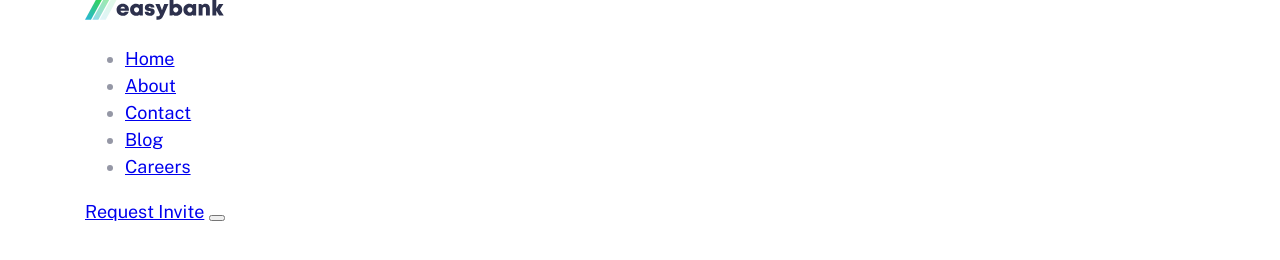
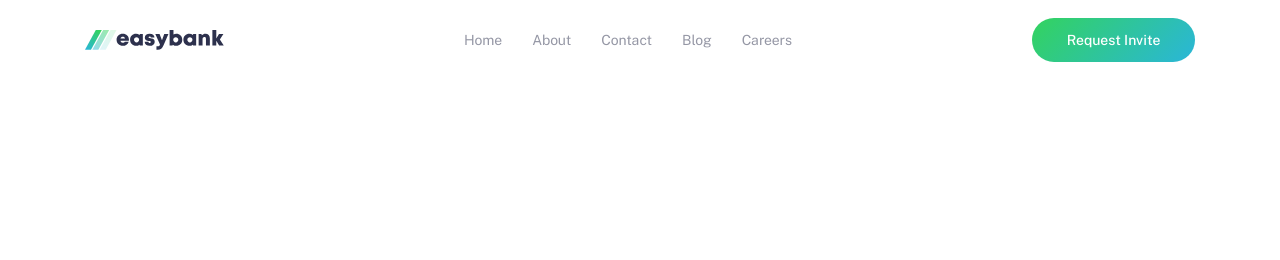
Before and after one commit to Muhammadjewel/easybank, a plain HTML site: page index.html in a window 1280 px wide. Drawn offline with Linux system fonts and the light colour scheme.

Commit message:
WIP Add site-header desktop styles

```diff
--- a/scss/_general.scss
+++ b/scss/_general.scss
@@ -14,6 +14,7 @@ body {
   height: 100%;
   padding: 0;
   margin: 0;
+  margin-top: 80px;
   font-family: "Public Sans", "Arial", sans-serif;
   font-size: 18px;
   line-height: 1.5;
--- a/scss/_variables.scss
+++ b/scss/_variables.scss
@@ -1 +1,5 @@
 $text-color: #9597a5;
+$dark-text-color: #2d314d;
+$green: #30c88f;
+$gradient-bg: linear-gradient(135deg, #33d35e 0%, #2ab6d9 100%);
+$gradient-bg-hover: linear-gradient(135deg, rgba(51, 211, 94, 0.4) 0%, rgba(42, 182, 217, 0.4) 100%);
--- a/scss/blocks/_blocks-all.scss
+++ b/scss/blocks/_blocks-all.scss
@@ -1,2 +1,6 @@
 @import "visually-hidden";
 @import "container";
+@import "button";
+@import "site-header";
+@import "logo";
+@import "sitenav";
--- /dev/null
+++ b/scss/blocks/_button.scss
@@ -0,0 +1,28 @@
+.button {
+  display: inline-block;
+  min-width: 163px;
+  max-width: 100%;
+  white-space: nowrap;
+  padding: 8px 16px;
+  border-radius: 22px;
+  font-size: 14px;
+  line-height: 28px;
+  font-weight: 500;
+  text-decoration: none;
+  text-align: center;
+  text-transform: capitalize;
+  background-color: $green;
+  background-image: $gradient-bg;
+  color: #fff;
+  overflow: hidden;
+  text-overflow: ellipsis;
+
+  &:hover {
+    opacity: 0.4;
+  }
+
+  &--non-alpha:hover {
+    opacity: 1;
+    background-image: $gradient-bg-hover;
+  }
+}
--- /dev/null
+++ b/scss/blocks/_logo.scss
@@ -0,0 +1,7 @@
+.logo {
+  display: inline-block;
+}
+
+.logo__img {
+  display: block;
+}
--- /dev/null
+++ b/scss/blocks/_site-header.scss
@@ -0,0 +1,19 @@
+.site-header {
+  position: fixed;
+  z-index: 50;
+  left: 0;
+  top: 0;
+  width: 100%;
+  background-color: #fff;
+}
+
+.site-header__container {
+  display: flex;
+  flex-wrap: wrap;
+  justify-content: space-between;
+  align-items: center;
+}
+
+.site-header__toggler {
+  display: none;
+}
--- /dev/null
+++ b/scss/blocks/_sitenav.scss
@@ -0,0 +1,59 @@
+.sitenav {
+  max-width: 756px;
+}
+
+.sitenav__list {
+  display: flex;
+  flex-wrap: wrap;
+  padding: 0;
+  margin: 0;
+  margin-left: 14px;
+  margin-right: 14px;
+  list-style-type: none;
+}
+
+.sitenav__item {
+  margin-left: 15px;
+  margin-right: 15px;
+}
+
+.sitenav__link {
+  position: relative;
+  z-index: 1;
+  display: block;
+  padding-top: 32px;
+  padding-bottom: 32px;
+  font-size: 14px;
+  line-height: 16px;
+  letter-spacing: -0.1px;
+  color: $text-color;
+  text-decoration: none;
+  text-align: center;
+
+  &:hover {
+    color: $dark-text-color;
+  }
+
+  &::after {
+    position: absolute;
+    left: 0;
+    bottom: 0;
+    width: 100%;
+    height: 4px;
+    content: "";
+    opacity: 0;
+    background-color: $green;
+    background-image: $gradient-bg;
+    background-repeat: no-repeat;
+    transition: opacity 0.3s ease;
+  }
+}
+
+.sitenav__item--active .sitenav__link {
+  color: $dark-text-color;
+}
+
+.sitenav__item--active .sitenav__link::after,
+.sitenav__link:hover::after {
+  opacity: 1;
+}
```
Also changed, not shown: css/main.css, 1 other file.
